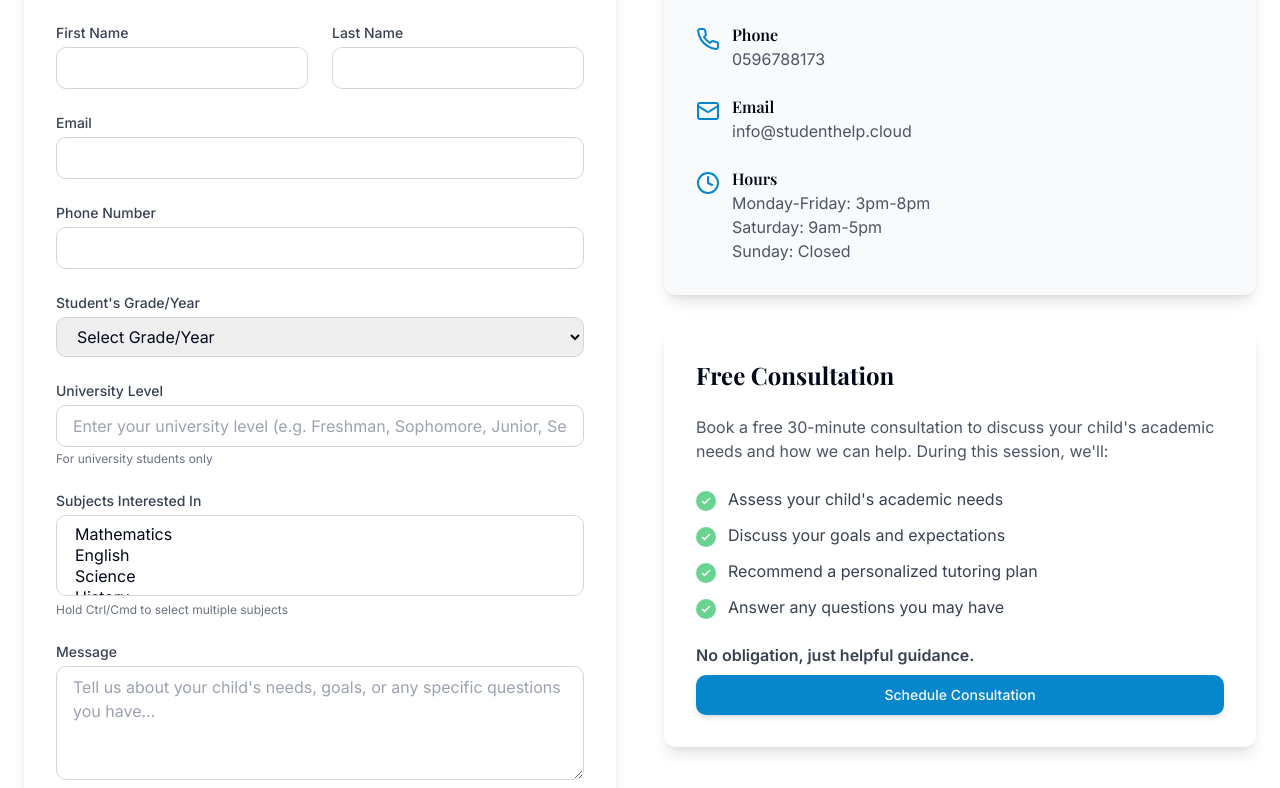
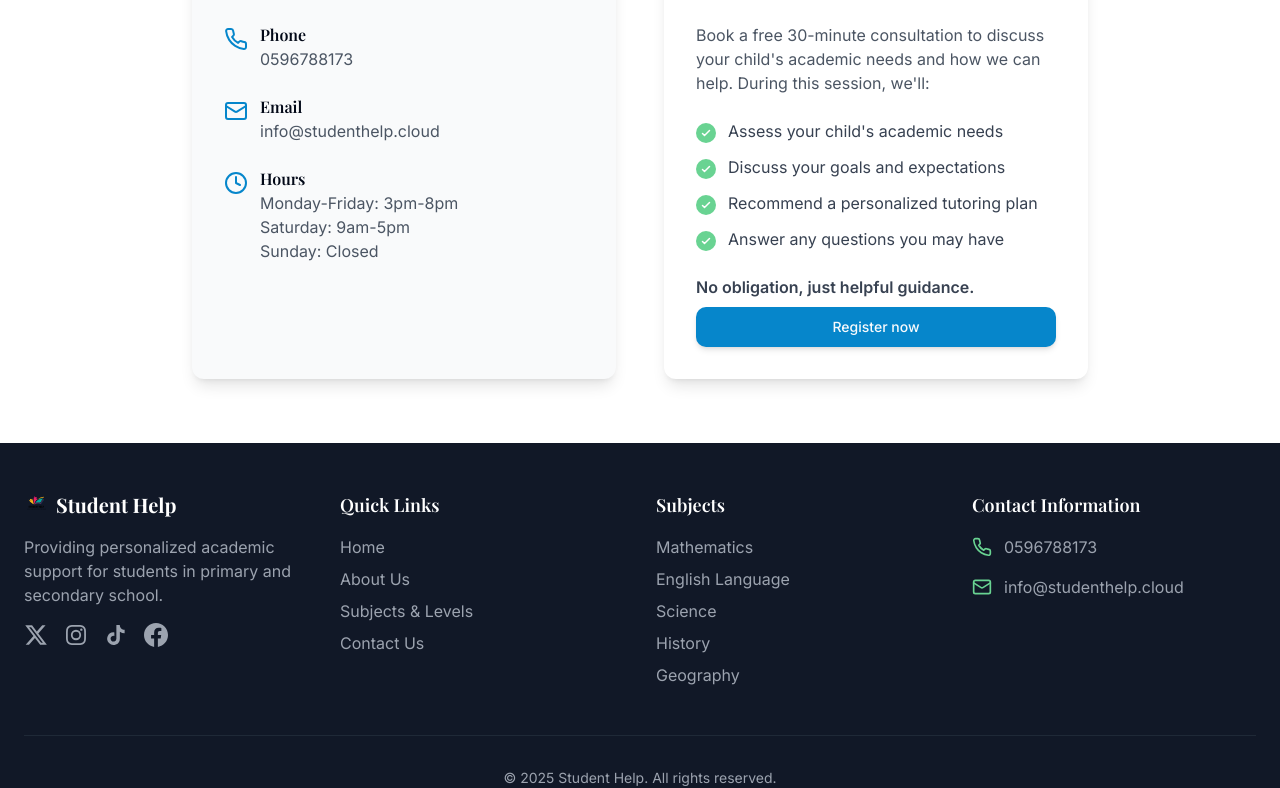
Before and after one commit to armahpen/studenthelp, a React (Vite) app: page /contact in a window 1280 px wide. Shown: the part 493-1281 px from the top of the page. Built offline with nearby package versions, Linux system fonts and the light colour scheme.

Commit message:
Remove contact form and update CTA
Removed the "Send us a Message" form from the Contact Us page. Changed the "Book Free Consultation" button to "Register Now" and updated its link to the specified registration page.

```diff
--- a/src/pages/Contact.tsx
+++ b/src/pages/Contact.tsx
@@ -3,21 +3,9 @@ import React from 'react';
 import Navbar from '@/components/layout/Navbar';
 import Footer from '@/components/layout/Footer';
 import { Button } from '@/components/ui/button';
-import { useToast } from "@/hooks/use-toast";
 import { Phone, Mail, Clock } from 'lucide-react';
 
 const Contact = () => {
-  const { toast } = useToast();
-
-  const handleSubmit = (e: React.FormEvent<HTMLFormElement>) => {
-    e.preventDefault();
-    // In a real application, you would submit this data to your backend
-    toast({
-      title: "Form submitted successfully!",
-      description: "We'll get back to you within 24 hours.",
-    });
-  };
-
   return (
     <div className="min-h-screen flex flex-col">
       <Navbar />
@@ -34,154 +22,13 @@ const Contact = () => {
           </div>
         </section>
 
-        {/* Contact Form Section */}
+        {/* Contact Information Section */}
         <section className="py-16 bg-white">
           <div className="container mx-auto px-4 md:px-6">
-            <div className="grid grid-cols-1 lg:grid-cols-2 gap-12">
-              {/* Contact Form */}
-              <div className="bg-white rounded-lg shadow-lg p-8">
-                <h2 className="text-2xl font-bold mb-6">Send us a Message</h2>
-                <form onSubmit={handleSubmit} className="space-y-6">
-                  <div className="grid grid-cols-1 md:grid-cols-2 gap-6">
-                    <div>
-                      <label htmlFor="firstName" className="block text-sm font-medium text-gray-700 mb-1">
-                        First Name
-                      </label>
-                      <input
-                        type="text"
-                        id="firstName"
-                        required
-                        className="w-full px-4 py-2 border border-gray-300 rounded-md focus:outline-none focus:ring-2 focus:ring-primary"
-                      />
-                    </div>
-                    <div>
-                      <label htmlFor="lastName" className="block text-sm font-medium text-gray-700 mb-1">
-                        Last Name
-                      </label>
-                      <input
-                        type="text"
-                        id="lastName"
-                        required
-                        className="w-full px-4 py-2 border border-gray-300 rounded-md focus:outline-none focus:ring-2 focus:ring-primary"
-                      />
-                    </div>
-                  </div>
-
-                  <div>
-                    <label htmlFor="email" className="block text-sm font-medium text-gray-700 mb-1">
-                      Email
-                    </label>
-                    <input
-                      type="email"
-                      id="email"
-                      required
-                      className="w-full px-4 py-2 border border-gray-300 rounded-md focus:outline-none focus:ring-2 focus:ring-primary"
-                    />
-                  </div>
-
-                  <div>
-                    <label htmlFor="phone" className="block text-sm font-medium text-gray-700 mb-1">
-                      Phone Number
-                    </label>
-                    <input
-                      type="tel"
-                      id="phone"
-                      className="w-full px-4 py-2 border border-gray-300 rounded-md focus:outline-none focus:ring-2 focus:ring-primary"
-                    />
-                  </div>
-
-                  <div>
-                    <label htmlFor="studentGrade" className="block text-sm font-medium text-gray-700 mb-1">
-                      Student's Grade/Year
-                    </label>
-                    <select
-                      id="studentGrade"
-                      required
-                      className="w-full px-4 py-2 border border-gray-300 rounded-md focus:outline-none focus:ring-2 focus:ring-primary"
-                    >
-                      <option value="">Select Grade/Year</option>
-                      <option value="grade1">Grade 1</option>
-                      <option value="grade2">Grade 2</option>
-                      <option value="grade3">Grade 3</option>
-                      <option value="grade4">Grade 4</option>
-                      <option value="grade5">Grade 5</option>
-                      <option value="grade6">Grade 6</option>
-                      <option value="year7">Year 7</option>
-                      <option value="year8">Year 8</option>
-                      <option value="year9">Year 9</option>
-                      <option value="year10">Year 10</option>
-                      <option value="year11">Year 11</option>
-                      <option value="year12">Year 12</option>
-                    </select>
-                  </div>
-
-                  <div>
-                    <label htmlFor="level" className="block text-sm font-medium text-gray-700 mb-1">
-                      University Level
-                    </label>
-                    <input
-                      type="text"
-                      id="level"
-                      required
-                      placeholder="Enter your university level (e.g. Freshman, Sophomore, Junior, Senior)"
-                      className="w-full px-4 py-2 border border-gray-300 rounded-md focus:outline-none focus:ring-2 focus:ring-primary"
-                    />
-                    <p className="text-xs text-gray-500 mt-1">For university students only</p>
-                  </div>
-
-                  <div>
-                    <label htmlFor="subjects" className="block text-sm font-medium text-gray-700 mb-1">
-                      Subjects Interested In
-                    </label>
-                    <select
-                      id="subjects"
-                      required
-                      multiple
-                      className="w-full px-4 py-2 border border-gray-300 rounded-md focus:outline-none focus:ring-2 focus:ring-primary"
-                      size={3}
-                    >
-                      <option value="math">Mathematics</option>
-                      <option value="english">English</option>
-                      <option value="science">Science</option>
-                      <option value="history">History</option>
-                      <option value="geography">Geography</option>
-                      <option value="languages">Foreign Languages</option>
-                    </select>
-                    <p className="text-xs text-gray-500 mt-1">Hold Ctrl/Cmd to select multiple subjects</p>
-                  </div>
-
-                  <div>
-                    <label htmlFor="message" className="block text-sm font-medium text-gray-700 mb-1">
-                      Message
-                    </label>
-                    <textarea
-                      id="message"
-                      rows={4}
-                      className="w-full px-4 py-2 border border-gray-300 rounded-md focus:outline-none focus:ring-2 focus:ring-primary"
-                      placeholder="Tell us about your child's needs, goals, or any specific questions you have..."
-                    ></textarea>
-                  </div>
-
-                  <div className="flex items-center">
-                    <input
-                      id="newsletter"
-                      type="checkbox"
-                      className="h-4 w-4 text-primary focus:ring-primary border-gray-300 rounded"
-                    />
-                    <label htmlFor="newsletter" className="ml-2 block text-sm text-gray-600">
-                      Subscribe to our newsletter for educational tips and updates
-                    </label>
-                  </div>
-
-                  <Button type="submit" className="btn-primary w-full">
-                    Submit
-                  </Button>
-                </form>
-              </div>
-
-              {/* Contact Information */}
-              <div>
-                <div className="bg-gray-50 rounded-lg shadow-lg p-8 mb-8">
+            <div className="max-w-4xl mx-auto">
+              <div className="grid grid-cols-1 lg:grid-cols-2 gap-12">
+                {/* Contact Information */}
+                <div className="bg-gray-50 rounded-lg shadow-lg p-8">
                   <h2 className="text-2xl font-bold mb-6">Contact Information</h2>
                   <div className="space-y-6">
                     <div className="flex items-start">
@@ -210,6 +57,7 @@ const Contact = () => {
                   </div>
                 </div>
 
+                {/* Free Consultation */}
                 <div className="bg-white rounded-lg shadow-lg p-8">
                   <h2 className="text-2xl font-bold mb-6">Free Consultation</h2>
                   <p className="text-gray-600 mb-6">
@@ -251,7 +99,13 @@ const Contact = () => {
                   </ul>
                   <div className="mt-6">
                     <p className="text-gray-700 font-semibold mb-2">No obligation, just helpful guidance.</p>
-                    <Button className="btn-primary w-full">Schedule Consultation</Button>
+                    <a
+                      href="https://teachers.studenthelp.cloud/parent/register"
+                      target="_blank"
+                      rel="noopener noreferrer"
+                    >
+                      <Button className="btn-primary w-full">Register now</Button>
+                    </a>
                   </div>
                 </div>
               </div>
```
